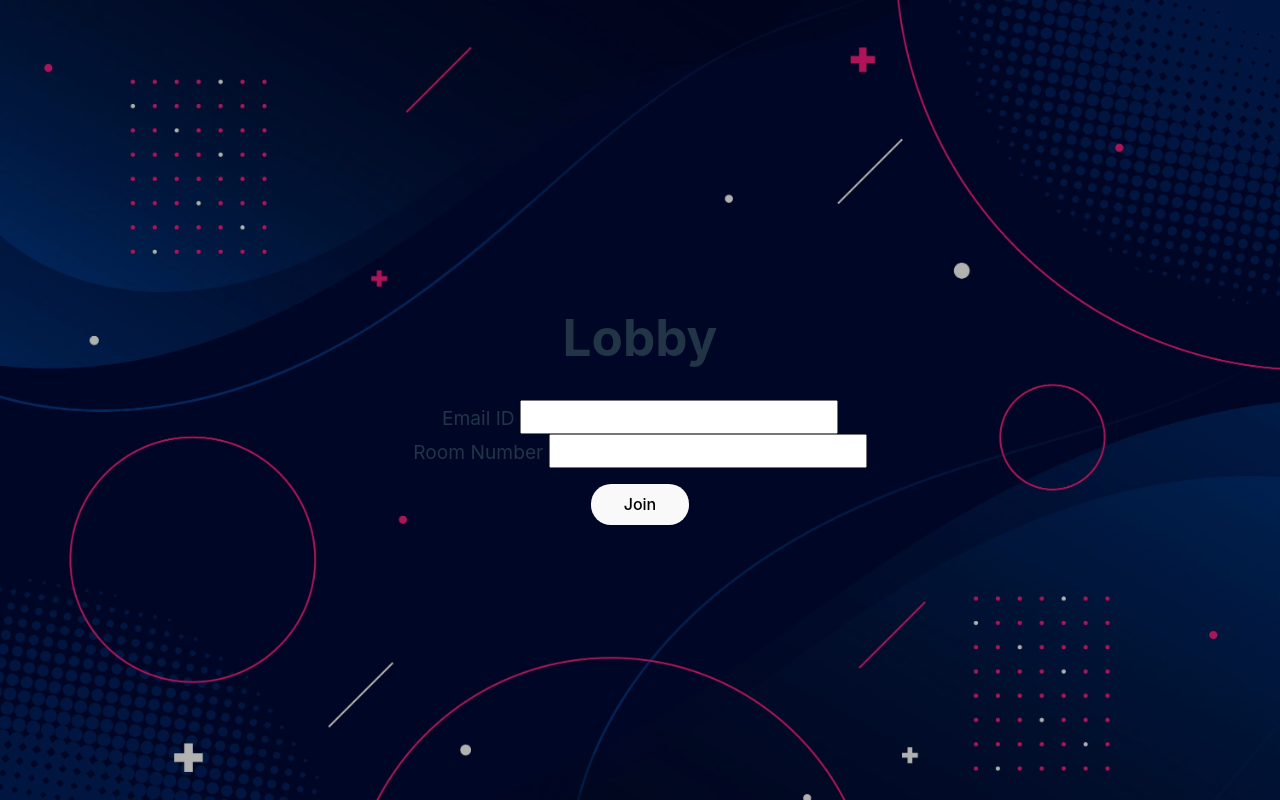
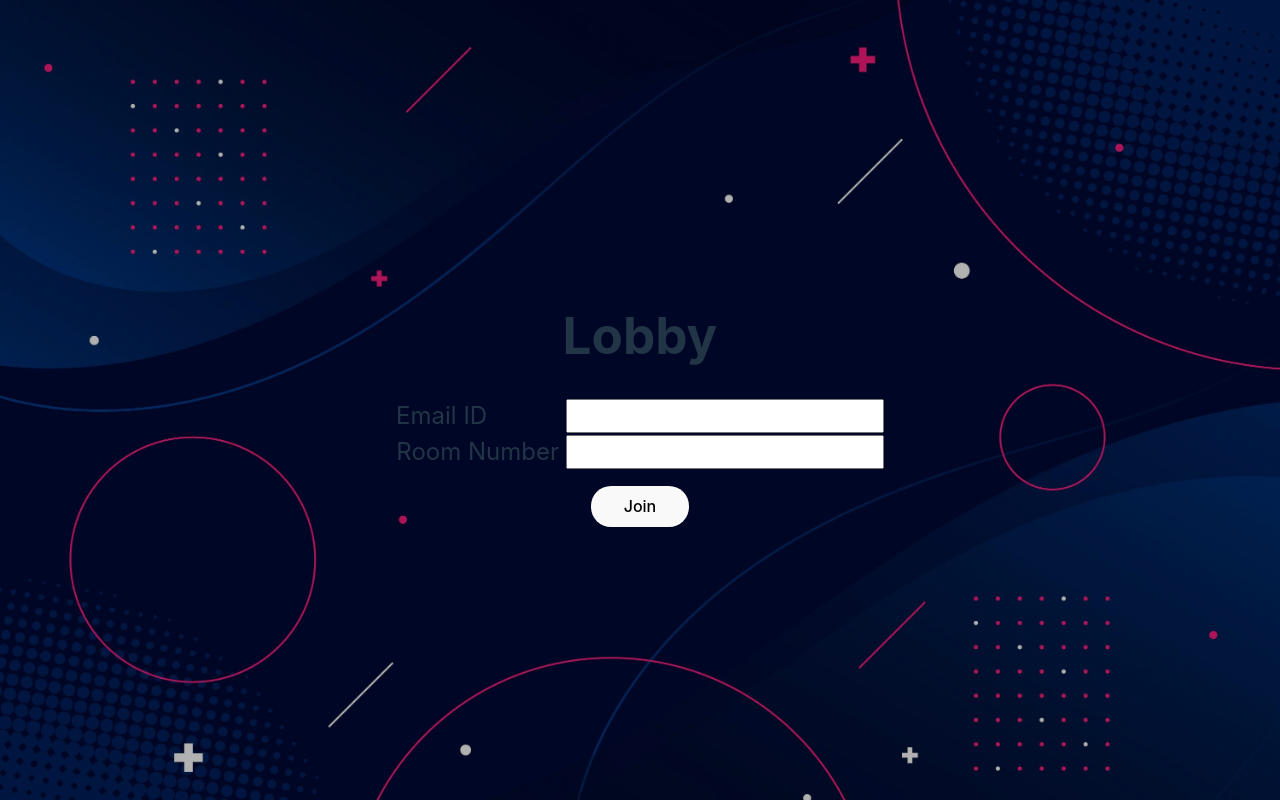
Before and after one commit to amit5885/video-chat-webrtc, a React (Vite) app in the folder client/: page / in a window 1280 px wide. Built offline with nearby package versions, Linux system fonts and the light colour scheme; no server answers.

Commit message:
Update Lobby.jsx

```diff
--- a/client/src/screens/Lobby.jsx
+++ b/client/src/screens/Lobby.jsx
@@ -37,22 +37,29 @@ const LobbyScreen = () => {
  <div>
       <h1>Lobby</h1>
       <form onSubmit={handleSubmitForm}>
-      <label htmlFor="email" style={{ fontSize: '1.2em' }}>Email ID </label>
+        <label
+          htmlFor="email"
+          style={{ fontSize: "1.5em", marginRight: "4.5rem" }}
+        >
+          Email ID{" "}
+        </label>
         <input
           type="email"
           id="email"
           value={email}
           onChange={(e) => setEmail(e.target.value)}
-        style={{ fontSize: '1.5em' }}
+          style={{ fontSize: "1.5em" }}
         />
         <br />
-      <label htmlFor="room" style={{ fontSize: '1.2em' }}>Room Number </label>
+        <label htmlFor="room" style={{ fontSize: "1.5em" }}>
+          Room Number{" "}
+        </label>
         <input
           type="text"
           id="room"
           value={room}
           onChange={(e) => setRoom(e.target.value)}
-        style={{ fontSize: '1.5em' }}
+          style={{ fontSize: "1.5em" }}
         />
         <br />
         <button>Join</button>
```
Lines whose indentation alone changed are shown as unchanged.
